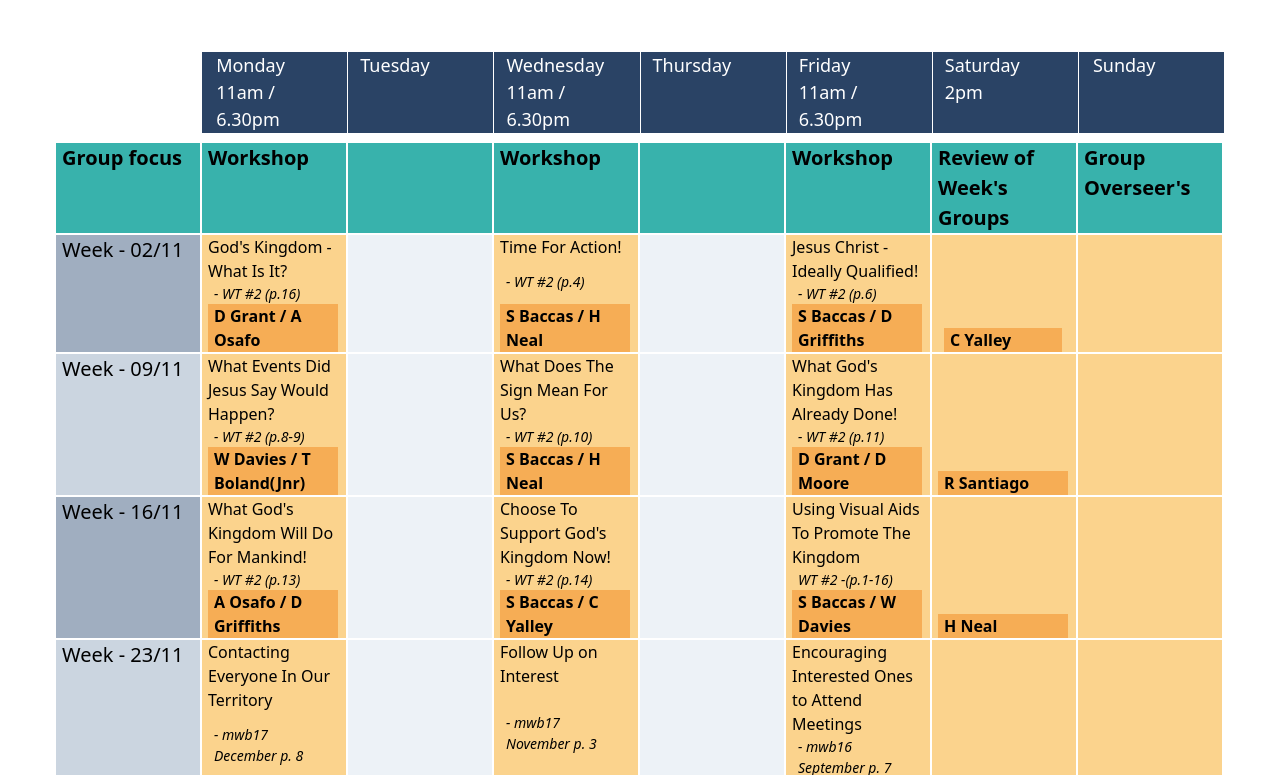
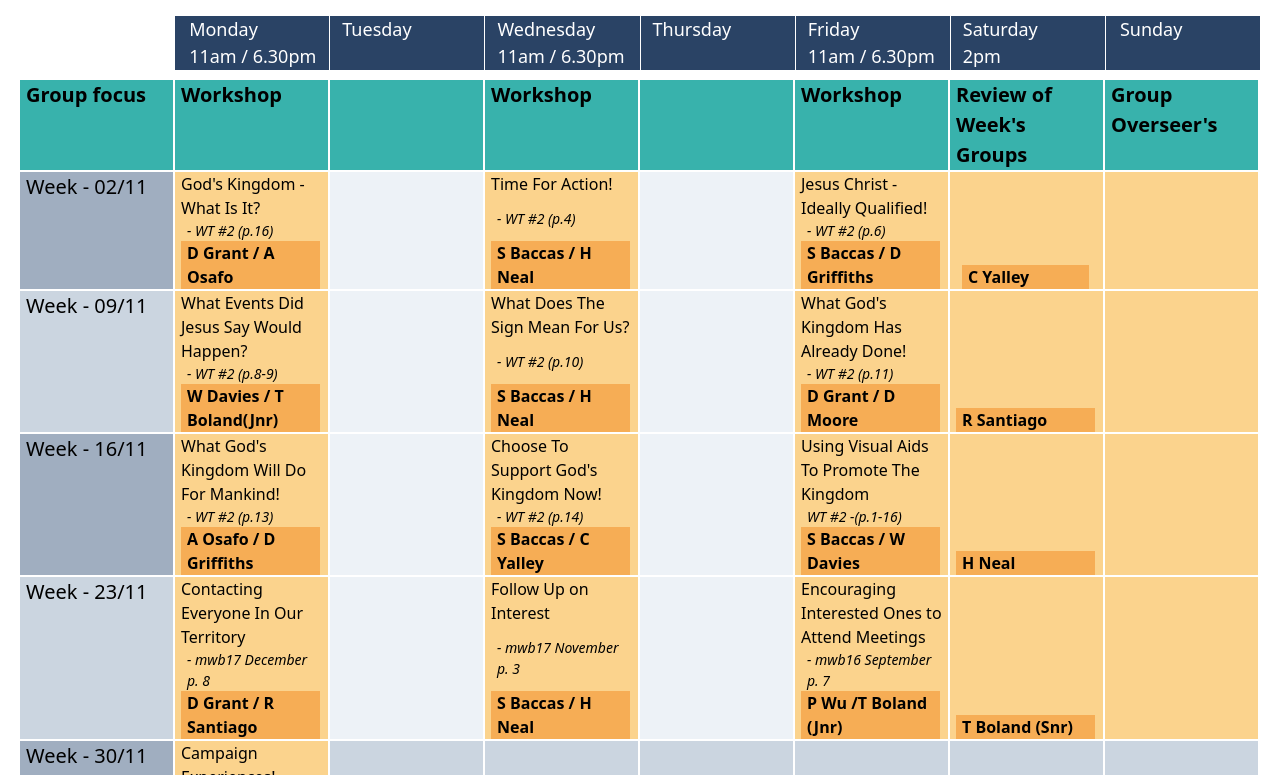
Before and after one commit to Denis-Grant/ministry-schedule, a plain HTML site: page index.html in a window 1280 px wide. Shown: the part 165-940 px from the top of the page. Drawn offline with nearby package versions, Linux system fonts and the light colour scheme.

Commit message:
body margin reduced

```diff
--- a/index.html
+++ b/index.html
@@ -11,7 +11,7 @@
     <link href="https://cdnjs.cloudflare.com/ajax/libs/tailwindcss/1.8.10/tailwind.min.css" rel="stylesheet">
     <title>Oct Schedule</title>
 </head>
-<body class='m-10 bg-white'>
+<body class='m-1 bg-white'>
     <div class="top-bar flex">
         <div class="lh px-16 bg-blue-900 text-white w-full md:w-1/3">
             <div class="top border-b-4 border-teal-500 inline-block">
```
